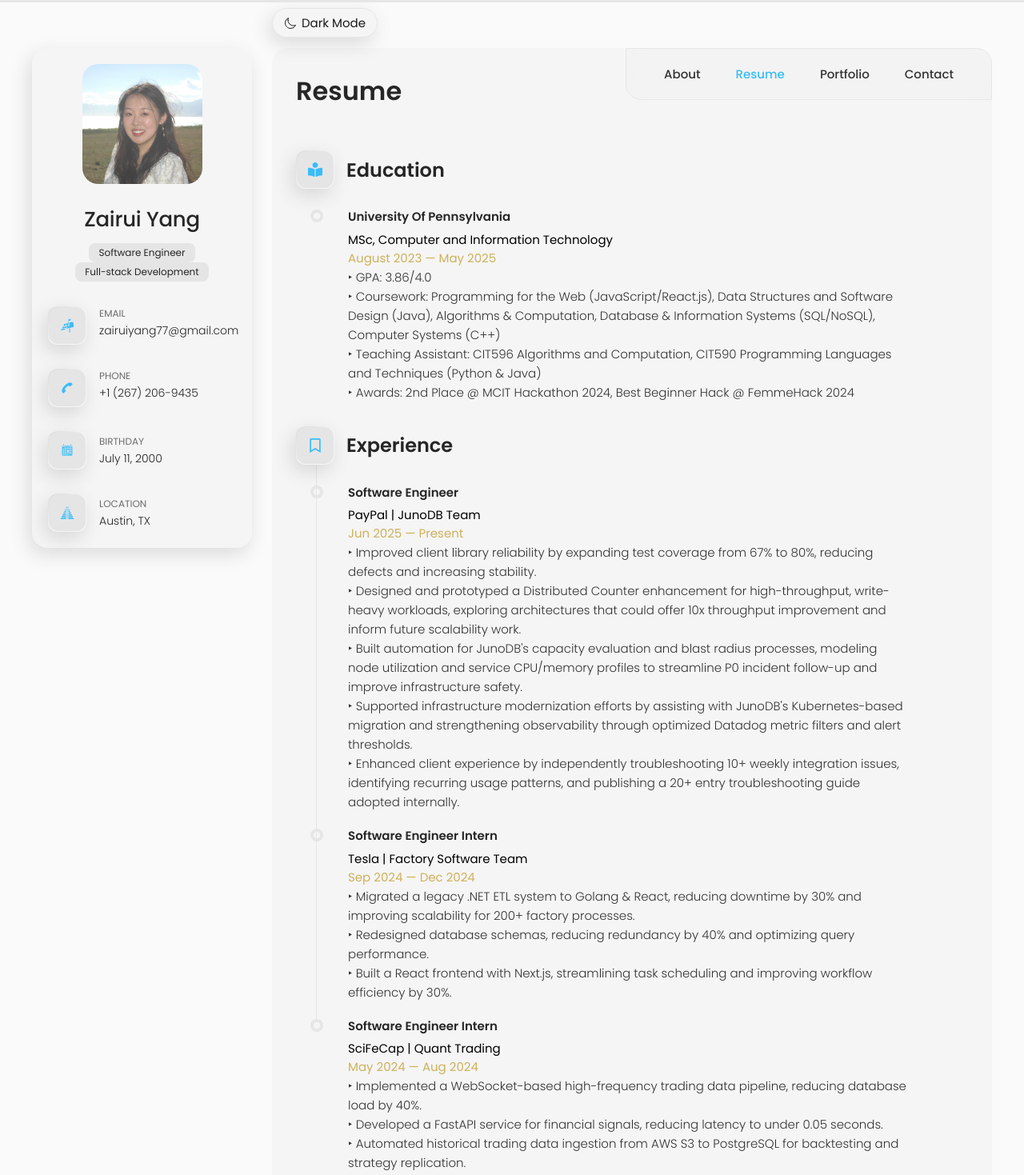
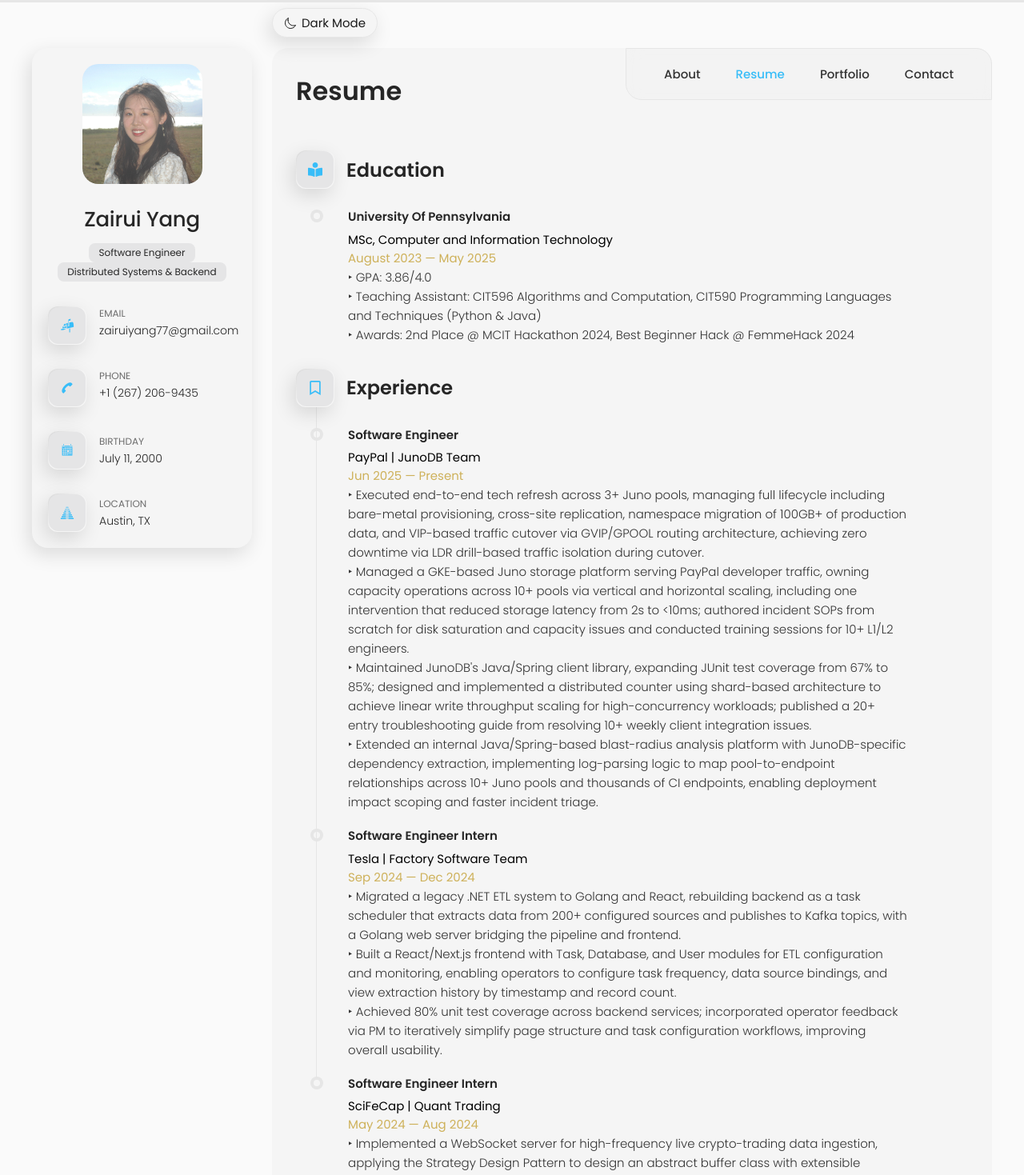
Before and after one commit to zairuiy-coding/zairuiy-coding.github.io, a React (Vite) app: page /resume in a window 1280 px wide. Shown: the top 1469 px of the page at 80% size. Built offline with nearby package versions, Linux system fonts and the light colour scheme.

Commit message:
Update portfolio content to reflect current resume and experience

```diff
--- a/src/components/Aside.jsx
+++ b/src/components/Aside.jsx
@@ -24,7 +24,7 @@ const Aside = () => {
               Zairui Yang
             </h1>
             <p className="title">Software Engineer</p>
-            <p className="title">Full-stack Development</p>
+            <p className="title">Distributed Systems & Backend</p>
           </div>
 
           <button className="info_more-btn" data-sidebar-btn onClick={toggleSidebar}>
--- a/src/pages/About/About.jsx
+++ b/src/pages/About/About.jsx
@@ -6,22 +6,22 @@ const servicesData = [
   {
     icon: "/images/icon-design.svg",
     title: "Backend Development",
-    description: "Building scalable distributed systems with Golang, Kubernetes, and modern databases."
+    description: "Building scalable distributed systems with Golang, Java/Spring, Kubernetes, and modern databases."
+  },
+  {
+    icon: "/images/icon-design.svg",
+    title: "Infrastructure & Platform",
+    description: "Managing production storage platforms on GKE, owning capacity operations, and authoring incident SOPs for large-scale distributed systems."
   },
   {
     icon: "/images/icon-dev.svg",
-    title: "Full-Stack Development",
-    description: "Developing robust full-stack applications with React, Next.js, and Node.js."
+    title: "Full-Stack & Tooling",
+    description: "Developing full-stack applications with React, Next.js, and Node.js, with a focus on internal tooling and developer-facing platforms."
   },
   {
     icon: "/images/icon-photo.svg",
-    title: "Data Engineering",
-    description: "Designing efficient data pipelines and processing systems for real-time analytics."
-  },
-  {
-    icon: "/images/icon-design.svg",  // Replace with a more appropriate icon if available
     title: "API Development",
-    description: "Creating secure, high-performance APIs and microservices for seamless integration."
+    description: "Creating high-performance APIs and real-time data pipelines using FastAPI, WebSockets, and Kafka for latency-sensitive workloads."
   }
 ];
 
@@ -38,7 +38,7 @@ const About = () => {
         <p>
             👋 Hi, I'm <strong>Zairui (Katherine) Yang</strong>, a passionate software engineer
             specializing in backend systems, distributed systems, and full-stack development.
-            I hold an <strong>MSc in Computer and Information Technology</strong> from
+            I hold an <strong>MSc in Computer and Information Technology</strong> from{" "}
             <strong>University of Pennsylvania</strong> (graduated May 2025).
         </p>
 
@@ -83,25 +83,26 @@ const About = () => {
 
             {/* Languages */}
             <div className="skills-category">
-                <h4>Programming Languages</h4>
+                <h4>Languages</h4>
                 <div className="skills-list">
                     <img src="https://img.shields.io/badge/Go-00ADD8?logo=Go&logoColor=white&style=for-the-badge" alt="Go" />
                     <img src="https://img.shields.io/badge/Python-3776AB?style=for-the-badge&logo=python&logoColor=white" alt="Python" />
                     <img src="https://img.shields.io/badge/Java-007396?style=for-the-badge&logo=java&logoColor=white" alt="Java" />
-                    <img src="https://img.shields.io/badge/JavaScript-F7DF1E?style=for-the-badge&logo=javascript&logoColor=black" alt="JavaScript" />
                     <img src="https://img.shields.io/badge/TypeScript-007ACC?style=for-the-badge&logo=typescript&logoColor=white" alt="TypeScript" />
                     <img src="https://img.shields.io/badge/SQL-4479A1?style=for-the-badge&logo=sql&logoColor=white" alt="SQL" />
                 </div>
             </div>
 
-            {/* Backend & Distributed Systems */}
+            {/* Infrastructure & DevOps */}
             <div className="skills-category">
-                <h4>Backend & Distributed Systems</h4>
+                <h4>Infrastructure & DevOps</h4>
                 <div className="skills-list">
                     <img src="https://img.shields.io/badge/Kubernetes-326CE5?style=for-the-badge&logo=kubernetes&logoColor=white" alt="Kubernetes" />
                     <img src="https://img.shields.io/badge/Docker-2496ED?style=for-the-badge&logo=docker&logoColor=white" alt="Docker" />
-                    <img src="https://img.shields.io/badge/Redis-DC382D?style=for-the-badge&logo=redis&logoColor=white" alt="Redis" />
-                    <img src="https://img.shields.io/badge/Celery-37814A?style=for-the-badge&logo=celery&logoColor=white" alt="Celery" />
+                    <img src="https://img.shields.io/badge/Elasticsearch-005571?style=for-the-badge&logo=elasticsearch&logoColor=white" alt="Elasticsearch" />
+                    <img src="https://img.shields.io/badge/Apache%20Kafka-231F20?style=for-the-badge&logo=apachekafka&logoColor=white" alt="Kafka" />
+                    <img src="https://img.shields.io/badge/CI%2FCD-2088FF?style=for-the-badge&logo=githubactions&logoColor=white" alt="CI/CD" />
+                    <img src="https://img.shields.io/badge/Datadog-632CA6?style=for-the-badge&logo=datadog&logoColor=white" alt="Datadog" />
                 </div>
             </div>
 
@@ -121,23 +122,18 @@ const About = () => {
             <div className="skills-category">
                 <h4>Tools & Frameworks</h4>
                 <div className="skills-list">
+                    <img src="https://img.shields.io/badge/Spring-6DB33F?style=for-the-badge&logo=spring&logoColor=white" alt="Spring" />
+                    <img src="https://img.shields.io/badge/JUnit-25A162?style=for-the-badge&logo=junit5&logoColor=white" alt="JUnit" />
                     <img src="https://img.shields.io/badge/React-61DAFB?style=for-the-badge&logo=react&logoColor=black" alt="React.js" />
                     <img src="https://img.shields.io/badge/Next.js-000000?style=for-the-badge&logo=nextdotjs&logoColor=white" alt="Next.js" />
                     <img src="https://img.shields.io/badge/Node.js-339933?style=for-the-badge&logo=nodedotjs&logoColor=white" alt="Node.js" />
                     <img src="https://img.shields.io/badge/Express-000000?style=for-the-badge&logo=express&logoColor=white" alt="Express.js" />
+                    <img src="https://img.shields.io/badge/FastAPI-009688?style=for-the-badge&logo=fastapi&logoColor=white" alt="FastAPI" />
+                    <img src="https://img.shields.io/badge/AWS-232F3E?style=for-the-badge&logo=amazonaws&logoColor=white" alt="AWS" />
+                    <img src="https://img.shields.io/badge/Google%20Cloud-4285F4?style=for-the-badge&logo=googlecloud&logoColor=white" alt="GCP" />
+                    <img src="https://img.shields.io/badge/Git-F05032?style=for-the-badge&logo=git&logoColor=white" alt="Git" />
                     <img src="https://img.shields.io/badge/Jest-C21325?style=for-the-badge&logo=jest&logoColor=white" alt="Jest" />
-                    <img src="https://img.shields.io/badge/JUnit-25A162?style=for-the-badge&logo=junit5&logoColor=white" alt="JUnit" />
                     <img src="https://img.shields.io/badge/Cypress-17202C?style=for-the-badge&logo=cypress&logoColor=white" alt="Cypress" />
-                    <img src="https://img.shields.io/badge/Git-F05032?style=for-the-badge&logo=git&logoColor=white" alt="Git" />
-                </div>
-            </div>
-
-            {/* Cloud & DevOps */}
-            <div className="skills-category">
-                <h4>Cloud Platforms</h4>
-                <div className="skills-list">
-                    <img src="https://img.shields.io/badge/AWS-232F3E?style=for-the-badge&logo=amazonaws&logoColor=white" alt="AWS" />
-                    <img src="https://img.shields.io/badge/Google%20Cloud-4285F4?style=for-the-badge&logo=googlecloud&logoColor=white" alt="Google Cloud" />
                 </div>
             </div>
         </section>
--- a/src/pages/Resume/Resume.jsx
+++ b/src/pages/Resume/Resume.jsx
@@ -27,7 +27,6 @@ const Resume = () => {
             date="August 2023 — May 2025"
             description={[
               "‣ GPA: 3.86/4.0",
-              "‣ Coursework: Programming for the Web (JavaScript/React.js), Data Structures and Software Design (Java), Algorithms & Computation, Database & Information Systems (SQL/NoSQL), Computer Systems (C++)",
               "‣ Teaching Assistant: CIT596 Algorithms and Computation, CIT590 Programming Languages and Techniques (Python & Java)",
               "‣ Awards: 2nd Place @ MCIT Hackathon 2024, Best Beginner Hack @ FemmeHack 2024"
             ]}
@@ -49,11 +48,10 @@ const Resume = () => {
             company="PayPal | JunoDB Team"
             date="Jun 2025 — Present"
             description={[
-              "‣ Improved client library reliability by expanding test coverage from 67% to 80%, reducing defects and increasing stability.",
-              "‣ Designed and prototyped a Distributed Counter enhancement for high-throughput, write-heavy workloads, exploring architectures that could offer 10x throughput improvement and inform future scalability work.",
-              "‣ Built automation for JunoDB's capacity evaluation and blast radius processes, modeling node utilization and service CPU/memory profiles to streamline P0 incident follow-up and improve infrastructure safety.",
-              "‣ Supported infrastructure modernization efforts by assisting with JunoDB's Kubernetes-based migration and strengthening observability through optimized Datadog metric filters and alert thresholds.",
-              "‣ Enhanced client experience by independently troubleshooting 10+ weekly integration issues, identifying recurring usage patterns, and publishing a 20+ entry troubleshooting guide adopted internally."
+              "‣ Executed end-to-end tech refresh across 3+ Juno pools, managing full lifecycle including bare-metal provisioning, cross-site replication, namespace migration of 100GB+ of production data, and VIP-based traffic cutover via GVIP/GPOOL routing architecture, achieving zero downtime via LDR drill-based traffic isolation during cutover.",
+              "‣ Managed a GKE-based Juno storage platform serving PayPal developer traffic, owning capacity operations across 10+ pools via vertical and horizontal scaling, including one intervention that reduced storage latency from 2s to <10ms; authored incident SOPs from scratch for disk saturation and capacity issues and conducted training sessions for 10+ L1/L2 engineers.",
+              "‣ Maintained JunoDB's Java/Spring client library, expanding JUnit test coverage from 67% to 85%; designed and implemented a distributed counter using shard-based architecture to achieve linear write throughput scaling for high-concurrency workloads; published a 20+ entry troubleshooting guide from resolving 10+ weekly client integration issues.",
+              "‣ Extended an internal Java/Spring-based blast-radius analysis platform with JunoDB-specific dependency extraction, implementing log-parsing logic to map pool-to-endpoint relationships across 10+ Juno pools and thousands of CI endpoints, enabling deployment impact scoping and faster incident triage."
             ]}
           />
           <TimelineItem
@@ -61,9 +59,9 @@ const Resume = () => {
             company="Tesla | Factory Software Team"
             date="Sep 2024 — Dec 2024"
             description={[
-              "‣ Migrated a legacy .NET ETL system to Golang & React, reducing downtime by 30% and improving scalability for 200+ factory processes.",
-              "‣ Redesigned database schemas, reducing redundancy by 40% and optimizing query performance.",
-              "‣ Built a React frontend with Next.js, streamlining task scheduling and improving workflow efficiency by 30%."
+              "‣ Migrated a legacy .NET ETL system to Golang and React, rebuilding backend as a task scheduler that extracts data from 200+ configured sources and publishes to Kafka topics, with a Golang web server bridging the pipeline and frontend.",
+              "‣ Built a React/Next.js frontend with Task, Database, and User modules for ETL configuration and monitoring, enabling operators to configure task frequency, data source bindings, and view extraction history by timestamp and record count.",
+              "‣ Achieved 80% unit test coverage across backend services; incorporated operator feedback via PM to iteratively simplify page structure and task configuration workflows, improving overall usability."
             ]}
           />
           <TimelineItem
@@ -71,9 +69,9 @@ const Resume = () => {
             company="SciFeCap | Quant Trading"
             date="May 2024 — Aug 2024"
             description={[
-              "‣ Implemented a WebSocket-based high-frequency trading data pipeline, reducing database load by 40%.",
-              "‣ Developed a FastAPI service for financial signals, reducing latency to under 0.05 seconds.",
-              "‣ Automated historical trading data ingestion from AWS S3 to PostgreSQL for backtesting and strategy replication."
+              "‣ Implemented a WebSocket server for high-frequency live crypto-trading data ingestion, applying the Strategy Design Pattern to design an abstract buffer class with extensible aggregation strategies triggered by time, volume, and price-change thresholds, reducing raw data volume written to the database by 40% while preserving trading-relevant signals.",
+              "‣ Designed and built FastAPI endpoints for real-time financial signal retrieval, achieving latency under 0.05 seconds via Python benchmarking; collaborated with Quant Research team to align APIs with trading strategies and feature requests.",
+              "‣ Built a scheduled data ingestion pipeline pulling historical trading data from AWS S3 into PostgreSQL, automating dataset refresh to support backtesting and feature replication for new trading strategies."
             ]}
           />
         </ol>
```
